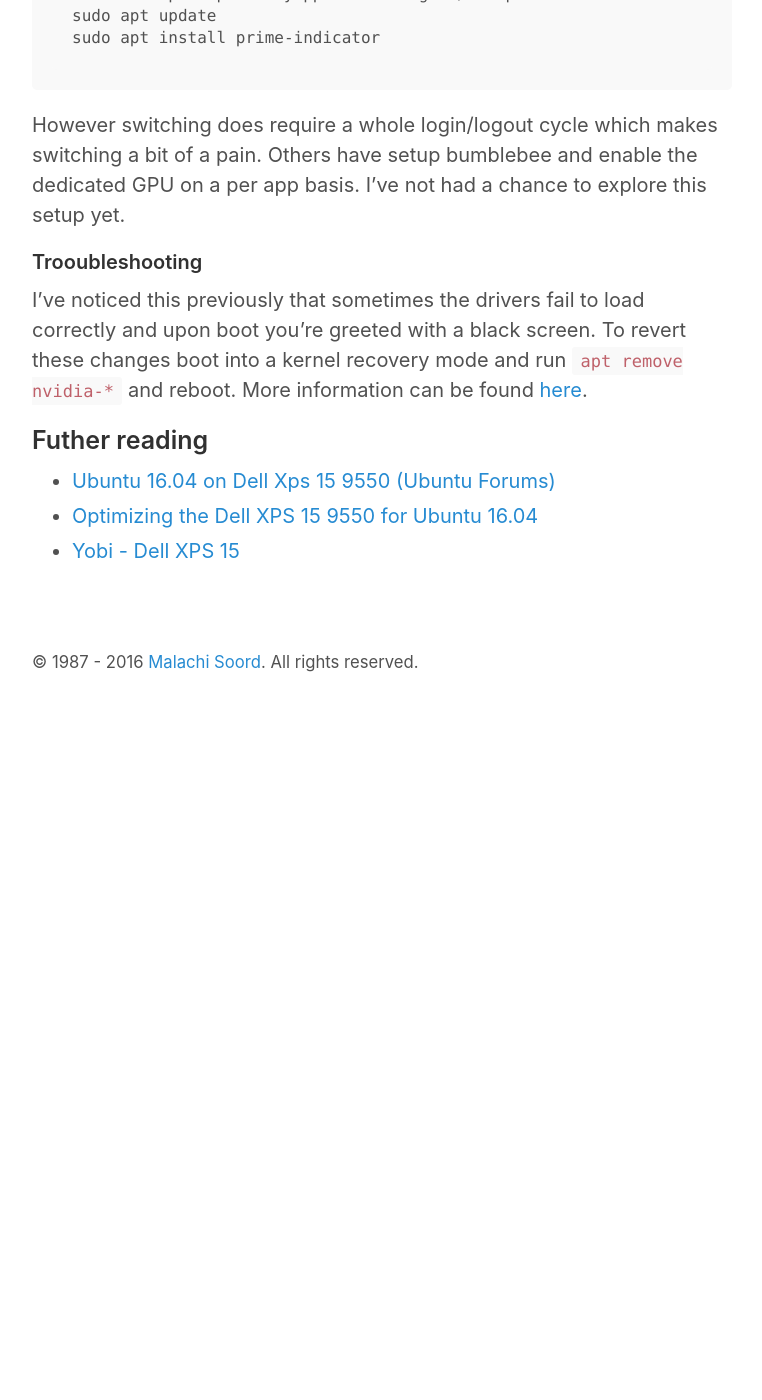
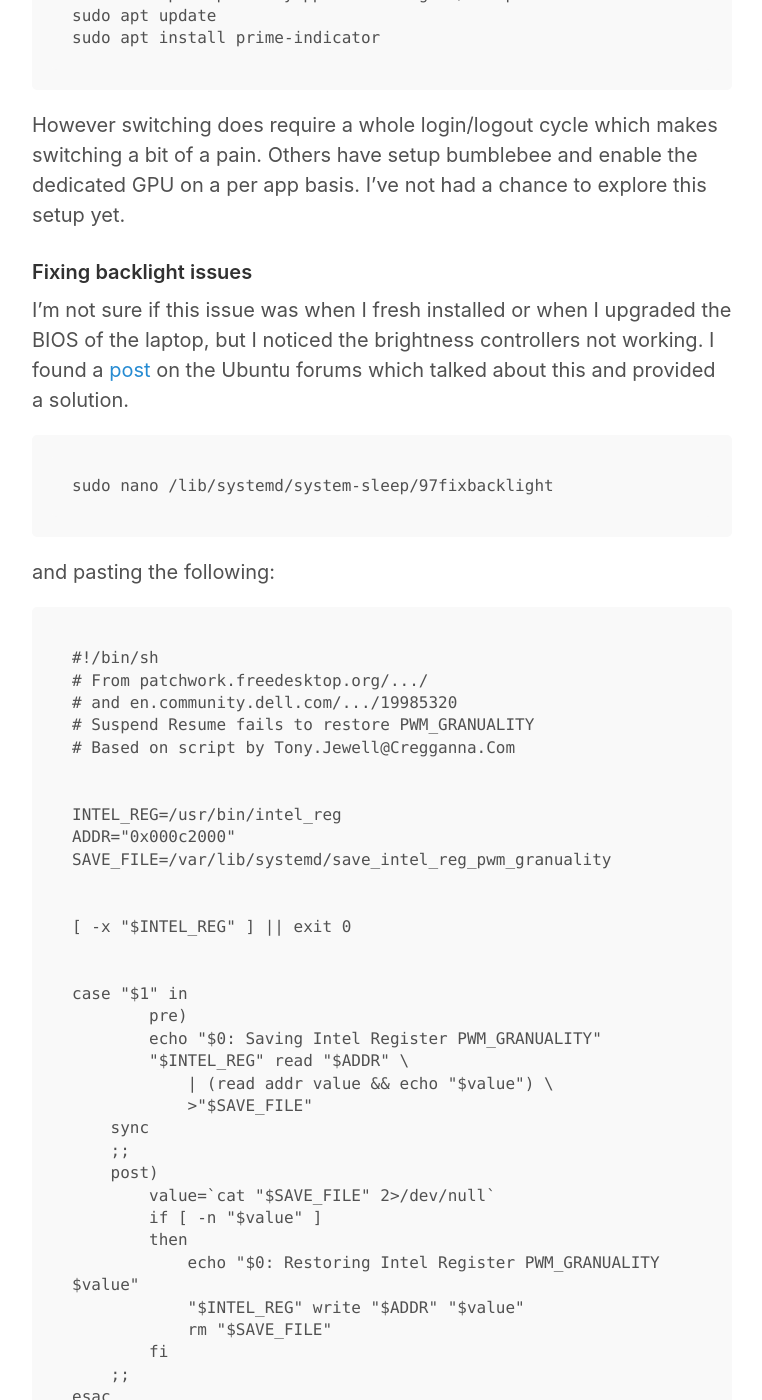
Before and after one commit to inverse/personal-site, a Jekyll site: the page built from _posts/2016-09-10-xps-15-9550-ubuntu-setup.md, in a window 1280 px wide and 1400 px high, scrolled down 2698 px. Shown: the whole window, without its empty margins (258-1020 px from the left). Built offline with Jekyll 4.4.1, drawn with Linux system fonts in a browser that asks for light colours; comment, search, counter and statistics services are not loaded; before the commit the page ends 3414 px from its top, so only the background shows below that; some of the changed text lies outside the part shown.

Commit message:
Update backlight info

````diff
--- a/_posts/2016-09-10-xps-15-9550-ubuntu-setup.md
+++ b/_posts/2016-09-10-xps-15-9550-ubuntu-setup.md
@@ -2,6 +2,10 @@
 layout: post
 title: Setting up Ubuntu 16.04 on a Dell XPS 15 (9550)
 comments: true
+tags:
+  - linux
+  - ubuntu
+  - dell-xps-15
 ---
 
 I recently recieved a Dell XPS 15 (9550) as a replacement for an older XPS 15 which has some unresolved USB issues. At work I have been using Ubuntu as my workstation and I wanted to replicate this setup at home.
@@ -68,6 +72,54 @@ sudo apt install prime-indicator
 ```
 However switching does require a whole login/logout cycle which makes switching a bit of a pain. Others have setup bumblebee and enable the dedicated GPU on a per app basis. I've not had a chance to explore this setup yet.
 
+### Fixing backlight issues
+
+I'm not sure if this issue was when I fresh installed or when I upgraded the BIOS of the laptop, but I noticed the brightness controllers not working. I found a [post][11] on the Ubuntu forums which talked about this and provided a solution.
+
+ ```
+sudo nano /lib/systemd/system-sleep/97fixbacklight
+```
+
+ and pasting the following:
+
+```
+#!/bin/sh
+# From patchwork.freedesktop.org/.../
+# and en.community.dell.com/.../19985320
+# Suspend Resume fails to restore PWM_GRANUALITY
+# Based on script by Tony.Jewell@Cregganna.Com
+
+
+INTEL_REG=/usr/bin/intel_reg
+ADDR="0x000c2000"
+SAVE_FILE=/var/lib/systemd/save_intel_reg_pwm_granuality
+
+
+[ -x "$INTEL_REG" ] || exit 0
+
+
+case "$1" in
+        pre)
+        echo "$0: Saving Intel Register PWM_GRANUALITY"
+        "$INTEL_REG" read "$ADDR" \
+            | (read addr value && echo "$value") \
+            >"$SAVE_FILE"
+    sync
+    ;;
+    post)
+        value=`cat "$SAVE_FILE" 2>/dev/null`
+        if [ -n "$value" ]
+        then
+            echo "$0: Restoring Intel Register PWM_GRANUALITY $value"
+            "$INTEL_REG" write "$ADDR" "$value"
+            rm "$SAVE_FILE"
+        fi
+    ;;
+esac
+```
+
+Save the file and reboot and you should have working backlight controls.
+
 #### Trooubleshooting
 
 I've noticed this previously that sometimes the drivers fail to load correctly and upon boot you're greeted with a black screen. To revert these changes boot into a kernel recovery mode and run `apt remove nvidia-*` and reboot. More information can be found [here][6].
````
Also changed, not shown: other parts of _posts/2016-09-10-xps-15-9550-ubuntu-setup.md (+1 -0 lines), README.md.
